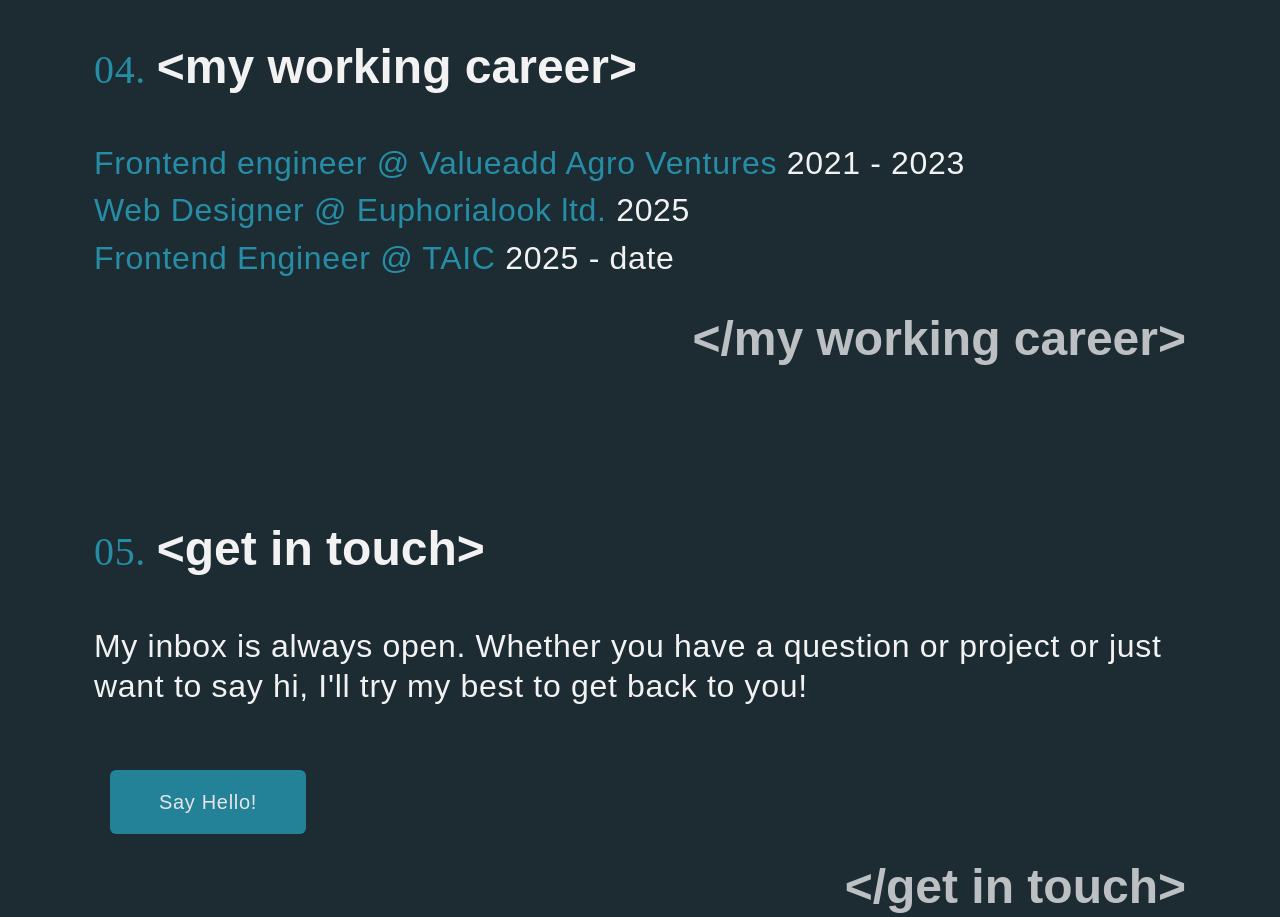
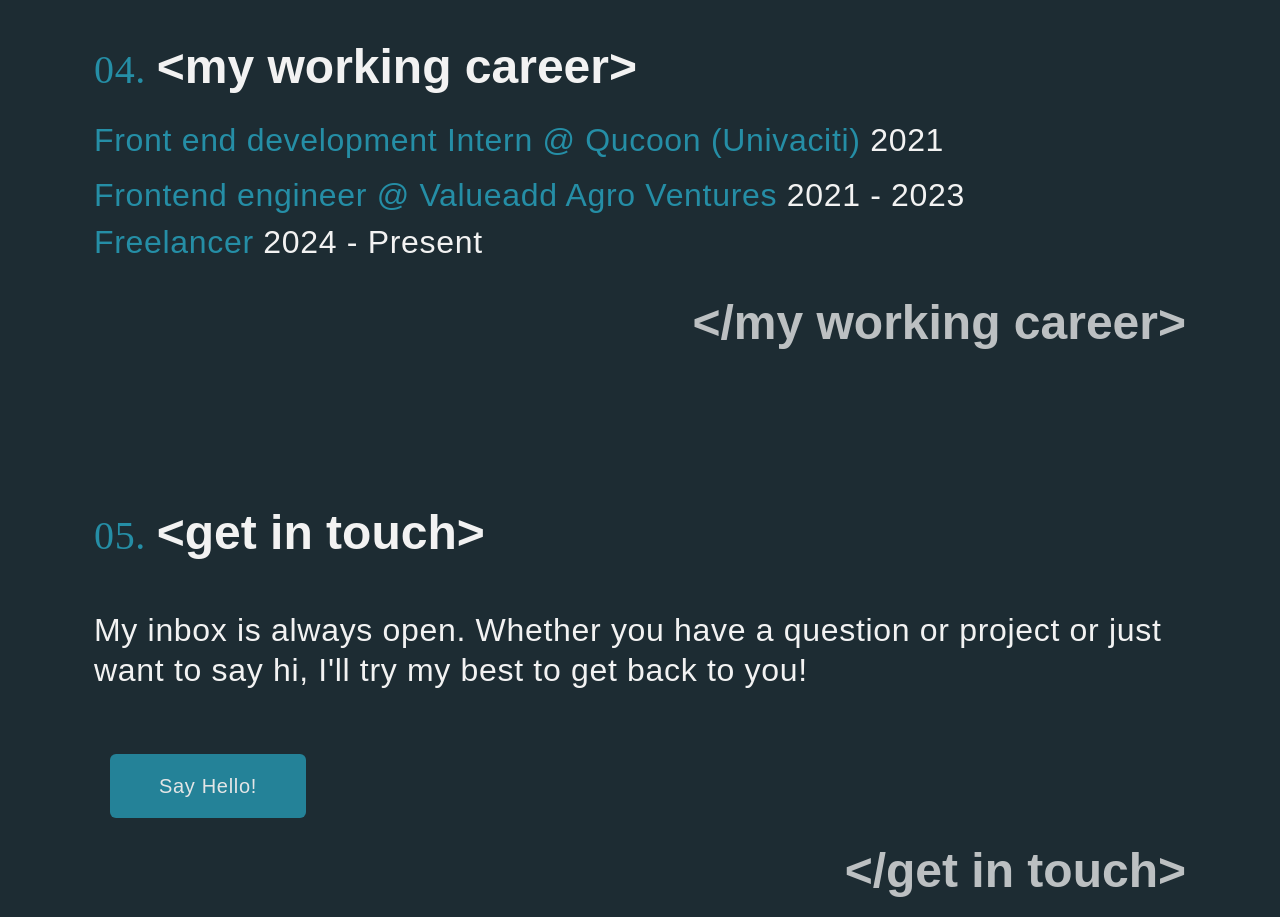
Before and after one commit to Kafolabi/portfolio, a React (Create React App) app: page / in a window 1280 px wide. Shown: the part 4680-5597 px from the top of the page. Built offline with nearby package versions, Linux system fonts and the light colour scheme; a web font is replaced by a local one.

Commit message:
Career modification

```diff
--- a/src/components/Career.js
+++ b/src/components/Career.js
@@ -37,8 +37,21 @@
     >
       <h1> {heading("04. ", " <my working career>")} </h1>
 
+
       <motion.h2
-        className="mt-5"
+        style={{ lineHeight: "2.5rem" }}
+        className="mt-4"
+        initial="hidden"
+        animate={controls}
+        variants={slideInVariants}
+        transition={{ delay: 0.4 }} // Slight delay for staggered effect
+      >
+        <span className="text-color-light">Front end development Intern @ Qucoon (Univaciti)</span>
+        <span className="fw-light"> 2021 </span>
+      </motion.h2>
+
+      <motion.h2
+        className="mt-3"
         initial="hidden"
         animate={controls}
         variants={slideInVariants}
@@ -50,17 +63,6 @@
         <span className="fw-light"> 2021 - 2023</span>
       </motion.h2>
 
-      <motion.h2
-        style={{ lineHeight: "2.5rem" }}
-        initial="hidden"
-        animate={controls}
-        variants={slideInVariants}
-        transition={{ delay: 0.4 }} // Slight delay for staggered effect
-      >
-        <span className="text-color-light">Web Designer @ Euphorialook ltd.</span>
-        <span className="fw-light"> 2025 </span>
-      </motion.h2>
-
 
       <motion.h2
         style={{ lineHeight: "2.5rem" }}
@@ -69,8 +71,8 @@
         variants={slideInVariants}
         transition={{ delay: 0.4 }} // Slight delay for staggered effect
       >
-        <span className="text-color-light">Frontend Engineer @ TAIC </span>
-        <span className="fw-light"> 2025 - date </span>
+        <span className="text-color-light">Freelancer</span>
+        <span className="fw-light"> 2024 - Present </span>
       </motion.h2>
 
       <motion.h1
```
